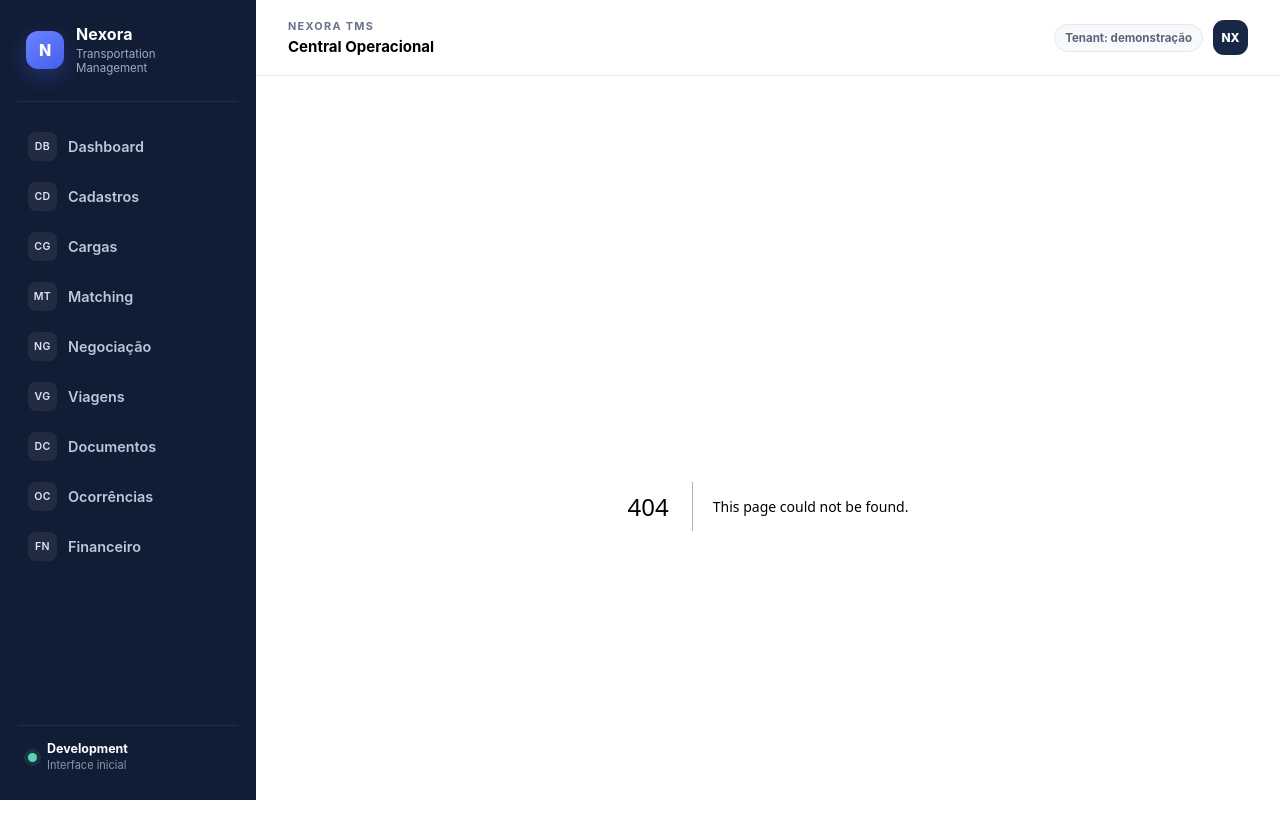
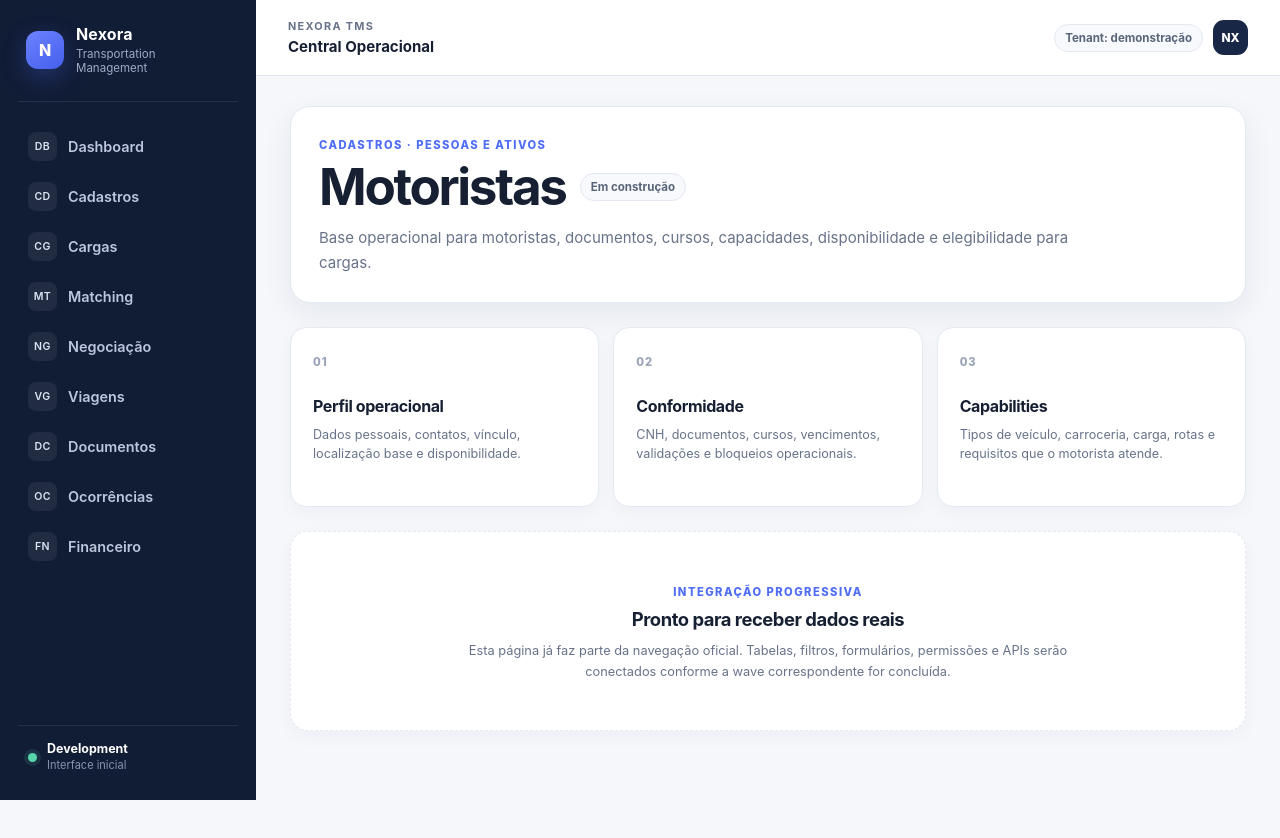
Before and after one commit to brunabarrichello/nexora-tms, a Next.js app in the folder apps/web/: page /cadastros/motoristas in a window 1280 px wide. Before the commit this address had no page. Shown: the top 838 px of the page. After the commit the page ends 800 px from the top, so only its background shows below. Built offline with nearby package versions, Linux system fonts and the light colour scheme.

Commit message:
feat(web): add drivers registration page

```diff
--- /dev/null
+++ b/apps/web/app/cadastros/motoristas/page.tsx
@@ -0,0 +1,17 @@
+import { ModulePage } from '../../_components/module-page';
+
+export default function MotoristasPage() {
+  return (
+    <ModulePage
+      eyebrow="Cadastros · Pessoas e ativos"
+      title="Motoristas"
+      description="Base operacional para motoristas, documentos, cursos, capacidades, disponibilidade e elegibilidade para cargas."
+      status="Em construção"
+      highlights={[
+        { title: 'Perfil operacional', description: 'Dados pessoais, contatos, vínculo, localização base e disponibilidade.' },
+        { title: 'Conformidade', description: 'CNH, documentos, cursos, vencimentos, validações e bloqueios operacionais.' },
+        { title: 'Capabilities', description: 'Tipos de veículo, carroceria, carga, rotas e requisitos que o motorista atende.' },
+      ]}
+    />
+  );
+}
```
